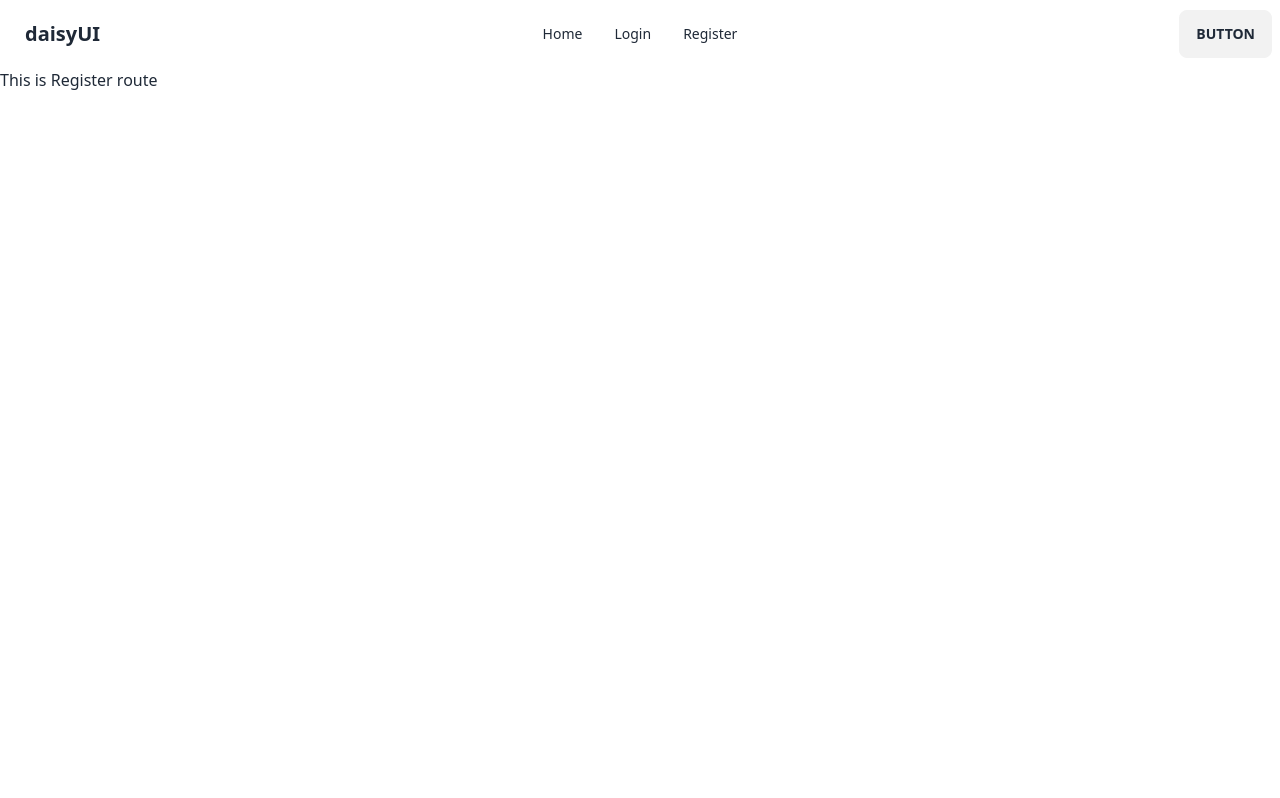
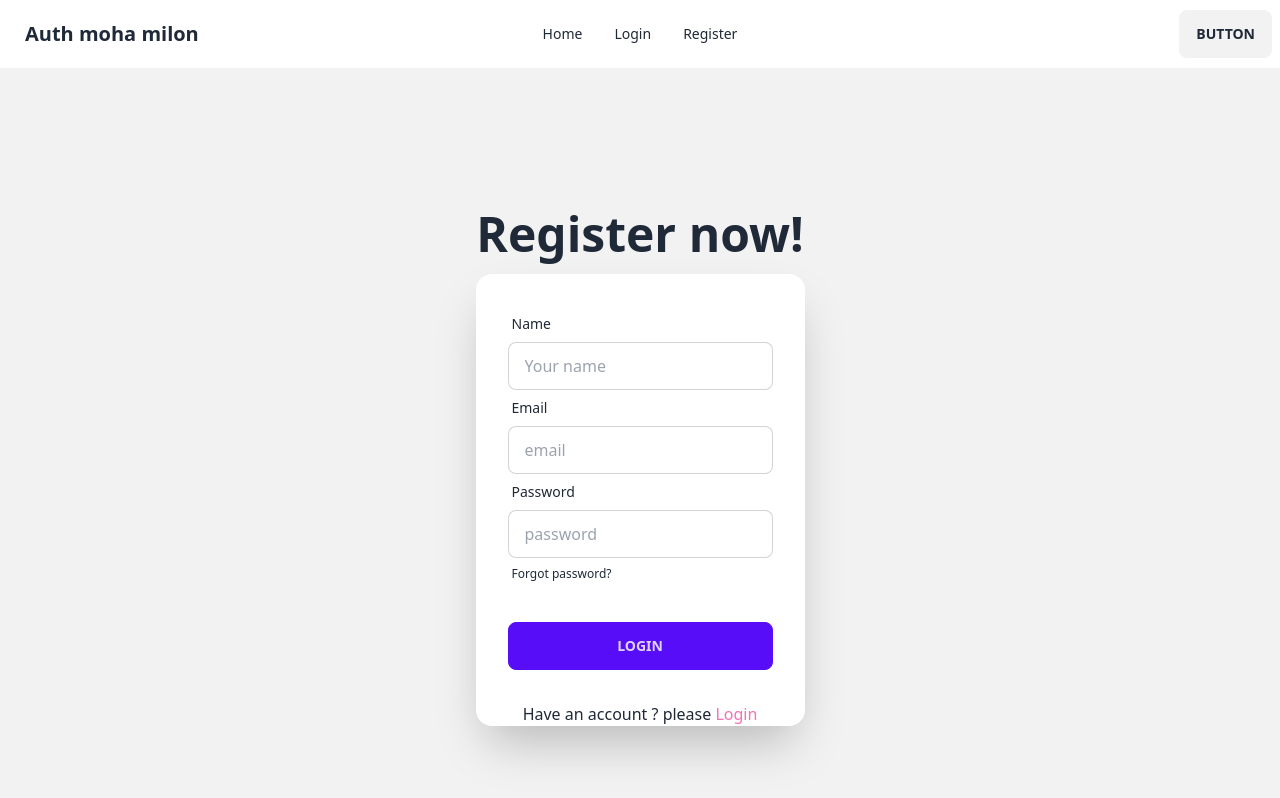
Before and after one commit to omarfaruk70/firebase-auth-with-private-route, a React (Vite) app: page /register in a window 1280 px wide. Shown: the top 798 px of the page. Built offline with nearby package versions, Linux system fonts and the light colour scheme.

Commit message:
added context api

```diff
--- /dev/null
+++ b/src/__context__api.js
@@ -0,0 +1,6 @@
+// all about context api
+// steps
+// 1. create context and export it
+// 2. provider set kora(createProvider)
+// 3. set value in provider
+// 4. useContext diye use korba
--- a/src/components/Home.jsx
+++ b/src/components/Home.jsx
@@ -1,4 +1,9 @@
+import { useContext } from "react";
+import { AuthContext } from "../providers/Authprovider";
+
 const Home = () => {
+    const auth = useContext(AuthContext)
+    console.log(auth);
     return (
         <div>
             <h2>This is home page of the website</h2>
--- a/src/components/Login.jsx
+++ b/src/components/Login.jsx
@@ -1,9 +1,56 @@
+import { Link } from "react-router-dom";
+
 const Login = () => {
-    return (
-        <div>
-            <h1>This is login route</h1>
+    const handleSubmitForm = (e) =>{
+        e.preventDefault();
+        const email = e.target.email.value;
+        const password = e.target.password.value;
+        console.log(email, password);
+    }
+  return (
+    <div className="hero min-h-screen bg-base-200">
+      <div className="hero-content flex-col">
+        <div className="text-center lg:text-left">
+          <h1 className="text-5xl font-bold">Login now!</h1>
         </div>
-    );
+        <div className="card flex-shrink-0 w-full max-w-sm shadow-2xl bg-base-100">
+          <form onSubmit={handleSubmitForm} className="card-body">
+            <div className="form-control">
+              <label className="label">
+                <span className="label-text">Email</span>
+              </label>
+              <input
+                type="email"
+                placeholder="email"
+                className="input input-bordered"
+                name="email"
+                required
+              />
+              <label className="label">
+                <span className="label-text">Password</span>
+              </label>
+              <input
+                type="password"
+                placeholder="password"
+                className="input input-bordered"
+                name="password"
+                required
+              />
+              <label className="label">
+                <a href="#" className="label-text-alt link link-hover">
+                  Forgot password?
+                </a>
+              </label>
+            </div>
+            <div className="form-control mt-6">
+              <button className="btn btn-primary">Login</button>
+            </div>
+          </form>
+          <p className="mx-auto">New here ? please <Link className="text-green-400" to={'/register'}>Register</Link></p>
+        </div>
+      </div>
+    </div>
+  );
 };
 
 export default Login;
--- a/src/components/Navbar.jsx
+++ b/src/components/Navbar.jsx
@@ -39,7 +39,7 @@ const Navbar = () => {
           {navlink}
           </ul>
         </div>
-        <a className="btn btn-ghost normal-case text-xl">daisyUI</a>
+        <a className="btn btn-ghost normal-case text-xl">Auth moha milon</a>
       </div>
       <div className="navbar-center hidden lg:flex">
         <ul className="menu menu-horizontal px-1">
--- a/src/components/Register.jsx
+++ b/src/components/Register.jsx
@@ -1,8 +1,66 @@
+import { Link } from "react-router-dom";
+
 const Register = () => {
+    const handleRegisterForm = (e) =>{
+        e.preventDefault();
+        const name = e.target.name.value;
+        const email = e.target.email.value;
+        const password = e.target.password.value;
+        console.log(name, email, password);
+    }
     return (
-        <div>
-            <h2>This is Register route</h2>
+        <div className="hero min-h-screen bg-base-200">
+        <div className="hero-content flex-col">
+          <div className="text-center lg:text-left">
+            <h1 className="text-5xl font-bold">Register now!</h1>
+          </div>
+          <div className="card flex-shrink-0 w-full max-w-sm shadow-2xl bg-base-100">
+            <form onSubmit={handleRegisterForm} className="card-body">
+              <div className="form-control">
+                <label className="label">
+                  <span className="label-text">Name</span>
+                </label>
+                <input
+                  type="text"
+                  placeholder="Your name"
+                  className="input input-bordered"
+                  name="name"
+                  required
+                />
+                <label className="label">
+                  <span className="label-text">Email</span>
+                </label>
+                <input
+                  type="email"
+                  placeholder="email"
+                  className="input input-bordered"
+                  name="email"
+                  required
+                />
+                <label className="label">
+                  <span className="label-text">Password</span>
+                </label>
+                <input
+                  type="password"
+                  placeholder="password"
+                  className="input input-bordered"
+                  name="password"
+                  required
+                />
+                <label className="label">
+                  <a href="#" className="label-text-alt link link-hover">
+                    Forgot password?
+                  </a>
+                </label>
+              </div>
+              <div className="form-control mt-6">
+                <button className="btn btn-primary">Login</button>
+              </div>
+            </form>
+            <p className="mx-auto">Have an account ? please <Link className="text-pink-400" to={'/login'}>Login</Link></p>
+          </div>
         </div>
+      </div>
     );
 };
 
--- a/src/main.jsx
+++ b/src/main.jsx
@@ -6,6 +6,7 @@ import Root from "./components/Root";
 import Home from "./components/Home";
 import Login from "./components/Login";
 import Register from "./components/Register";
+import Authprovider from "./providers/Authprovider";
 
 
 const router = createBrowserRouter([
@@ -32,6 +33,8 @@ const router = createBrowserRouter([
 
 ReactDOM.createRoot(document.getElementById("root")).render(
   <React.StrictMode>
+    <Authprovider>
     <RouterProvider router={router} />
+    </Authprovider>
   </React.StrictMode>
 );
--- /dev/null
+++ b/src/providers/Authprovider.jsx
@@ -0,0 +1,20 @@
+import { createContext } from "react";
+import PropTypes from 'prop-types'
+
+export const AuthContext = createContext(null)
+
+const Authprovider = ({children}) => {
+    // console.log(children);
+    const userInfo = {name: 'Omar Faruk', isStudent: true}
+    return (
+        <AuthContext.Provider value={userInfo}>
+            {children}
+        </AuthContext.Provider>
+    );
+};
+
+
+Authprovider.propTypes = {
+    children: PropTypes.node,
+}
+export default Authprovider;
```
